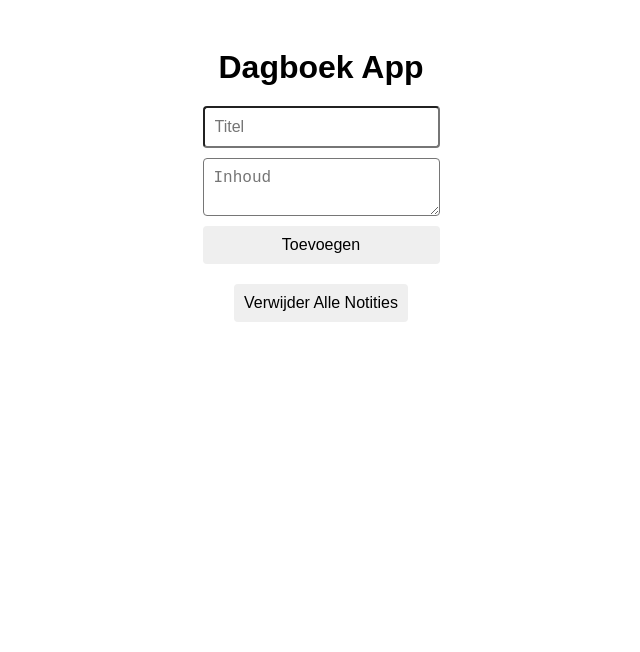
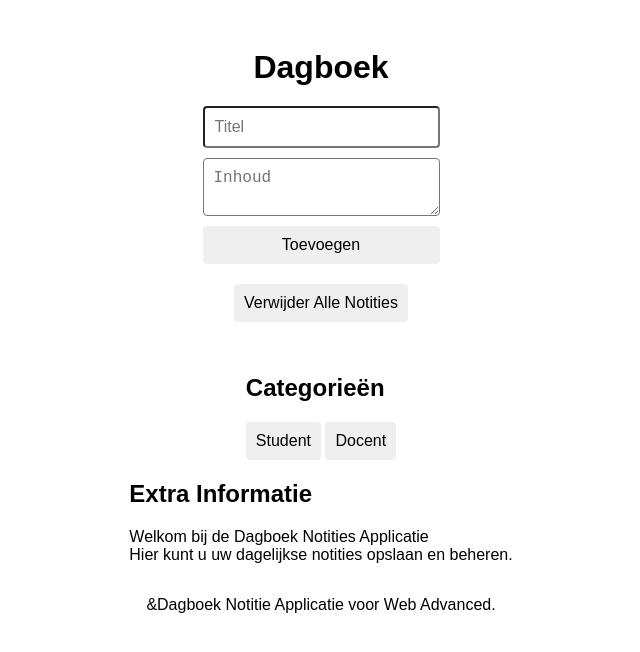
Before and after one commit to WalidElm97/web_advanced_portfolio, a plain HTML site: page Dagboek App/index.html in a window 1280 px wide. Shown: the whole page, without its empty margins (319-959 px from the left). Drawn offline with Linux system fonts and the light colour scheme.

Commit message:
Update index.html
Nieuwe sectie voor categorieën met knoppen voor "Student" en "Docent", extra informatie sectie met welkomstbericht. Commentaar werd ook toegevoegd voor duidelijkheid.

```diff
--- a/Dagboek App/index.html
+++ b/Dagboek App/index.html
@@ -2,12 +2,14 @@
 <html lang="nl">
 <head>
     <meta charset="UTF-8">
-    <title>Dagboek App</title>
+    <title>Dagboek</title>
+    <!-- CSS en JS  laden -->
     <link rel="stylesheet" href="css/style.css">
     <script defer src="js/javascript.js"></script>
 </head>
 <body>
-    <h1>Dagboek App</h1>
+    <h1>Dagboek</h1>
+    <!-- Begin v formulier -->
     <form id="dagboekFormulier">
         <input type="text" id="titelInvoer" placeholder="Titel" required>
         <textarea id="inhoudInvoer" placeholder="Inhoud" required></textarea>
@@ -15,5 +17,24 @@
     </form>
     <button id="verwijderAlleKnop">Verwijder Alle Notities</button>
     <ul id="dagboekLijst"></ul>
+
+    <!-- Categorieën (extra elementen kunnen toegevoegd worden, JS moet ook aangepast worden.) -->
+    <section id="categorieenSectie">
+        <h2>Categorieën</h2>
+        <button>Student</button>
+        <button>Docent</button>
+    </section>
+
+    <!-- Berichtje voor extra informatie op de web page  -->
+    <section id="extraInfo">
+        <h2>Extra Informatie</h2>
+        <p>Welkom bij de Dagboek Notities Applicatie<br>
+        Hier kunt u uw dagelijkse notities opslaan en beheren.</p>
+    </section>
+
+    <footer>
+        <p>&Dagboek Notitie Applicatie voor Web Advanced.</p>
+    </footer>
+
 </body>
 </html>
```
